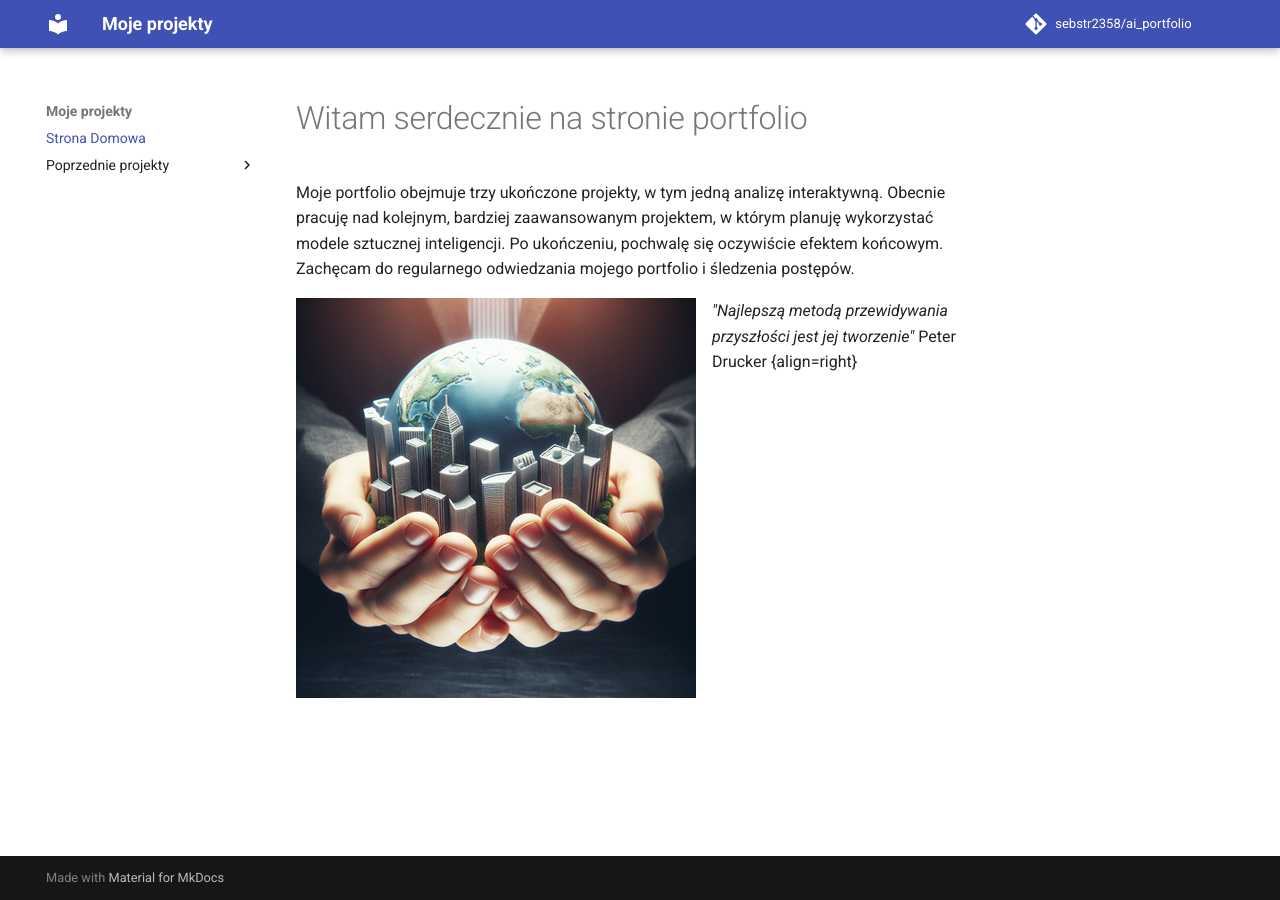
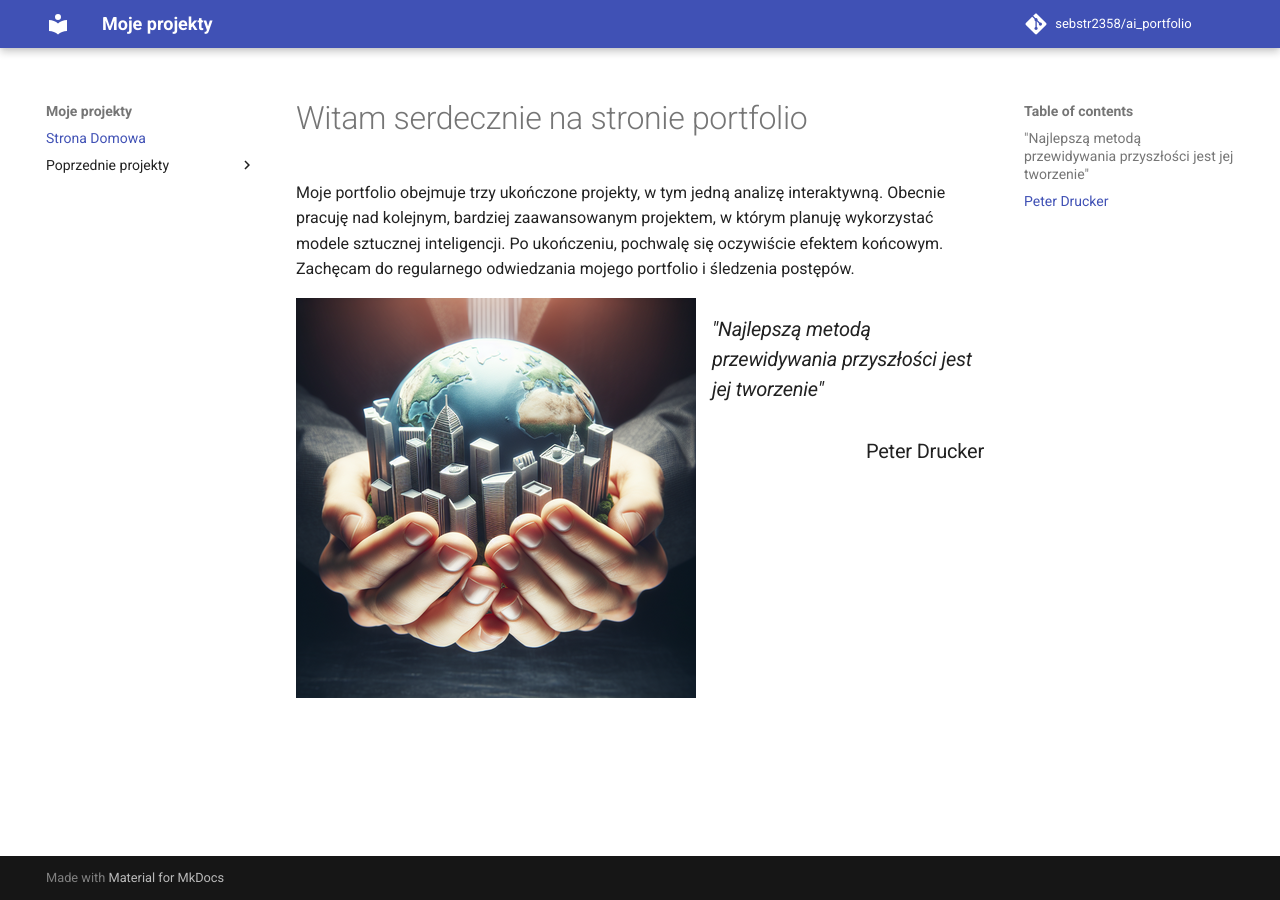
Before and after one commit to sebstr2358/ai_portfolio, an MkDocs documentation site: the page built from docs/index.md, in a window 1280 px wide. Built offline with MkDocs 1.6.1 and Material for MkDocs 9.7.7, drawn with Linux system fonts in a browser that asks for light colours; comment, search, counter and statistics services are not loaded.

Commit message:
change in photo

```diff
--- a/docs/index.md
+++ b/docs/index.md
@@ -2,6 +2,6 @@
 
 Moje portfolio obejmuje trzy ukończone projekty, w tym jedną analizę interaktywną. Obecnie pracuję nad kolejnym, bardziej zaawansowanym projektem, w którym planuję wykorzystać modele sztucznej inteligencji. Po ukończeniu, pochwalę się oczywiście efektem końcowym. Zachęcam do regularnego odwiedzania mojego portfolio i śledzenia postępów.
 
-![Myślący mężczyzna](tworzenie_przyszlosci400x400.png){ align=left}
-_"Najlepszą metodą przewidywania przyszłości jest jej tworzenie"_
-Peter Drucker {align=right}
+![W rękach cały świat](tworzenie_przyszlosci400x400.png){ align=left}
+### _"Najlepszą metodą przewidywania przyszłości jest jej tworzenie"_
+### Peter Drucker {align=right}
```
